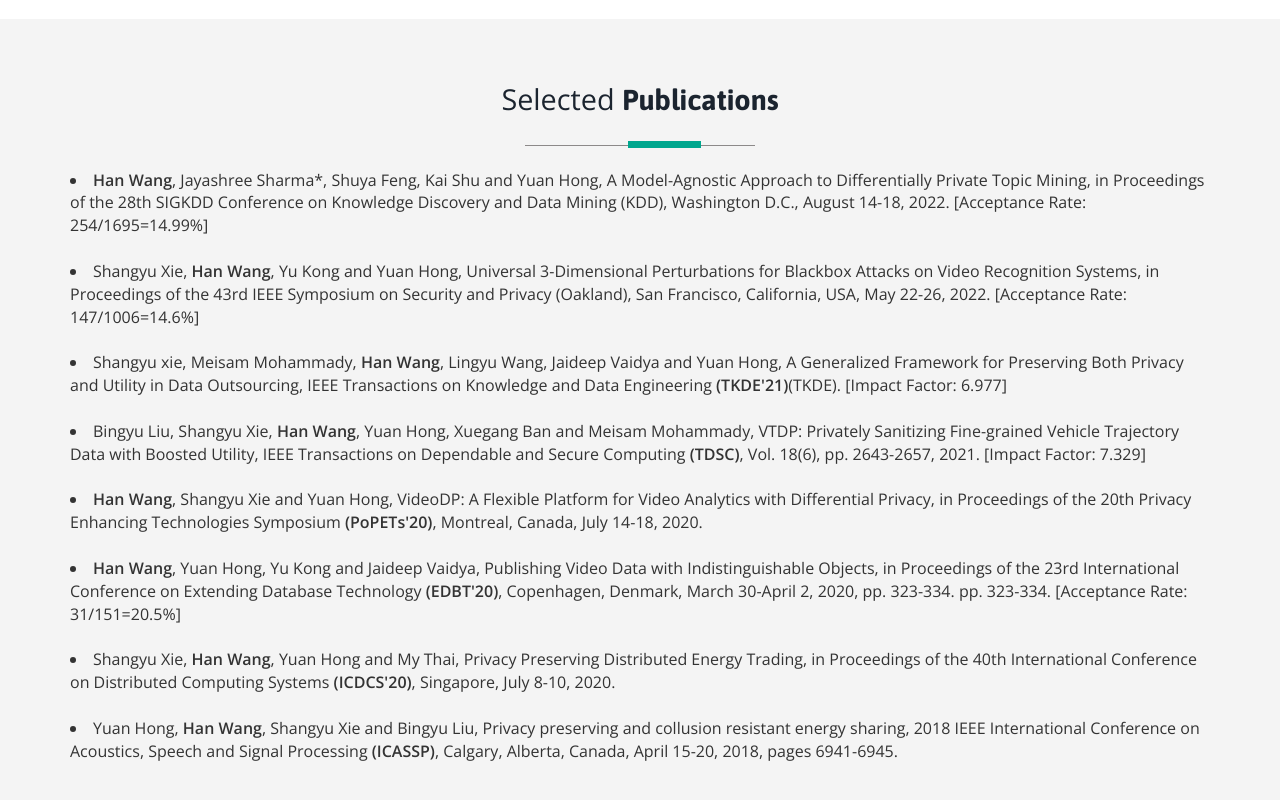
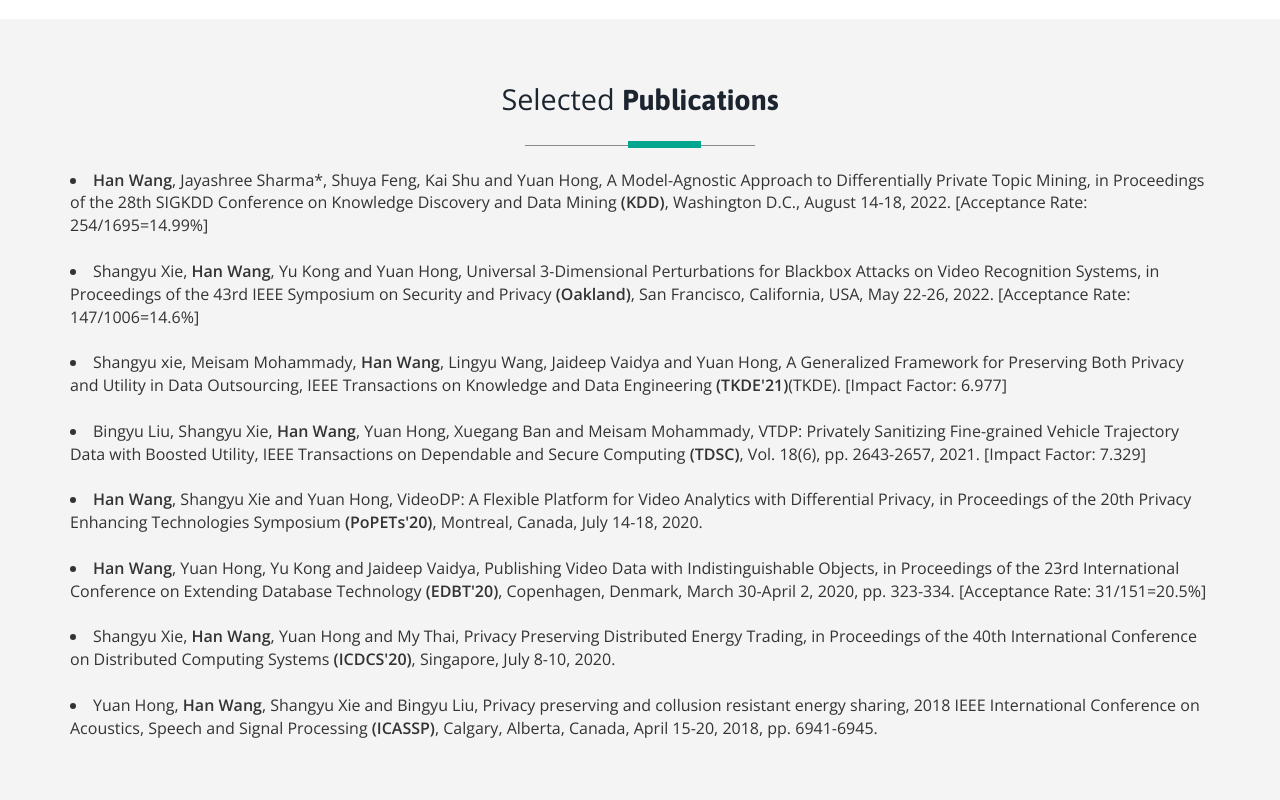
Before and after one commit to pumbaachen/hanwang.github.io, a plain HTML site: page index.html in a window 1280 px wide. Shown: the part 1816-2616 px from the top of the page. Drawn offline with nearby package versions, Linux system fonts and the light colour scheme; files whose address does not match are found by name.

Commit message:
Update index.html

```diff
--- a/index.html
+++ b/index.html
@@ -214,9 +214,9 @@
 					<span class="border four"></span></br>
 					</div>
 <div class="container">
-<li><B>Han Wang</B>, Jayashree Sharma*, Shuya Feng, Kai Shu and Yuan Hong, A Model-Agnostic Approach to Differentially Private Topic Mining, in Proceedings of the 28th SIGKDD Conference on Knowledge Discovery and Data Mining (KDD), Washington D.C., August 14-18, 2022. [Acceptance Rate: 254/1695=14.99%]</li></br>
+<li><B>Han Wang</B>, Jayashree Sharma*, Shuya Feng, Kai Shu and Yuan Hong, A Model-Agnostic Approach to Differentially Private Topic Mining, in Proceedings of the 28th SIGKDD Conference on Knowledge Discovery and Data Mining <B>(KDD)</B>, Washington D.C., August 14-18, 2022. [Acceptance Rate: 254/1695=14.99%]</li></br>
 
-<li>Shangyu Xie, <B>Han Wang</B>, Yu Kong and Yuan Hong, Universal 3-Dimensional Perturbations for Blackbox Attacks on Video Recognition Systems, in Proceedings of the 43rd IEEE Symposium on Security and Privacy (Oakland), San Francisco, California, USA, May 22-26, 2022. [Acceptance Rate: 147/1006=14.6%]</li></br>
+<li>Shangyu Xie, <B>Han Wang</B>, Yu Kong and Yuan Hong, Universal 3-Dimensional Perturbations for Blackbox Attacks on Video Recognition Systems, in Proceedings of the 43rd IEEE Symposium on Security and Privacy <B>(Oakland)</B>, San Francisco, California, USA, May 22-26, 2022. [Acceptance Rate: 147/1006=14.6%]</li></br>
 
 <li>Shangyu xie, Meisam Mohammady, <B>Han Wang</B>, Lingyu Wang, Jaideep Vaidya and Yuan Hong, A Generalized Framework for Preserving Both Privacy and Utility in Data Outsourcing, IEEE Transactions on Knowledge and Data Engineering <B>(TKDE'21)</B>(TKDE). [Impact Factor: 6.977]</li></br>
 
@@ -224,11 +224,11 @@
 
 <li><B>Han Wang</B>, Shangyu Xie and Yuan Hong, VideoDP: A Flexible Platform for Video Analytics with Differential Privacy, in Proceedings of the 20th Privacy Enhancing Technologies Symposium <B>(PoPETs'20)</B>, Montreal, Canada, July 14-18, 2020. </li></br>
 
-<li><B>Han Wang</B>, Yuan Hong, Yu Kong and Jaideep Vaidya, Publishing Video Data with Indistinguishable Objects, in Proceedings of the 23rd International Conference on Extending Database Technology <B>(EDBT'20)</B>, Copenhagen, Denmark, March 30-April 2, 2020, pp. 323-334. pp. 323-334. [Acceptance Rate: 31/151=20.5%]</li></br>
+<li><B>Han Wang</B>, Yuan Hong, Yu Kong and Jaideep Vaidya, Publishing Video Data with Indistinguishable Objects, in Proceedings of the 23rd International Conference on Extending Database Technology <B>(EDBT'20)</B>, Copenhagen, Denmark, March 30-April 2, 2020, pp. 323-334. [Acceptance Rate: 31/151=20.5%]</li></br>
 
 <li>Shangyu Xie, <B>Han Wang</B>, Yuan Hong and My Thai, Privacy Preserving Distributed Energy Trading, in Proceedings of the 40th International Conference on Distributed Computing Systems <B>(ICDCS'20)</B>, Singapore, July 8-10, 2020.</li></br>
 
-<li>Yuan Hong, <B>Han Wang</B>, Shangyu Xie and Bingyu Liu, Privacy preserving and collusion resistant energy sharing, 2018 IEEE International Conference on Acoustics, Speech and Signal Processing <B>(ICASSP)</B>, Calgary, Alberta, Canada, April 15-20, 2018, pages 6941-6945.</li></br>
+<li>Yuan Hong, <B>Han Wang</B>, Shangyu Xie and Bingyu Liu, Privacy preserving and collusion resistant energy sharing, 2018 IEEE International Conference on Acoustics, Speech and Signal Processing <B>(ICASSP)</B>, Calgary, Alberta, Canada, April 15-20, 2018, pp. 6941-6945.</li></br>
 </br>
 </br>
 </br>
```
